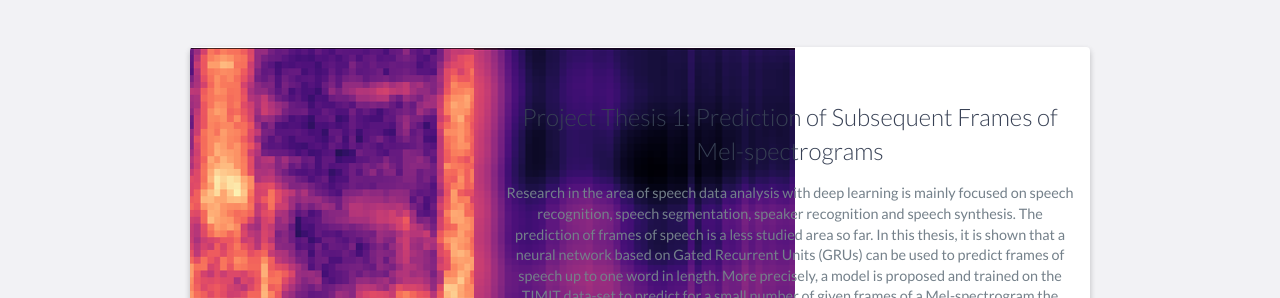
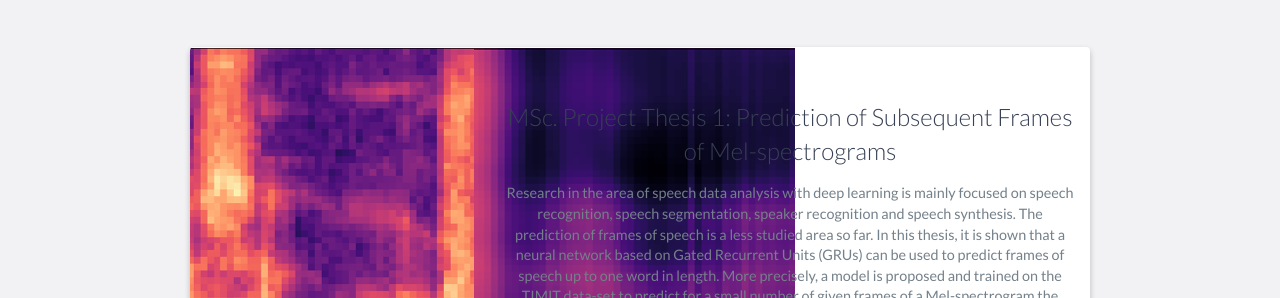
Before and after one commit to sagerpascal/sagerpascal.github.io, a Jekyll site: the page built from index.html, in a window 1280 px wide and 900 px high, scrolled down 3508 px. Shown: the part 158-456 px from the top of the window. Built offline with Jekyll 4.4.1, drawn with Linux system fonts in a browser that asks for light colours; some of the changed text lies outside the part shown.

Commit message:
Add Projects

```diff
--- a/index.html
+++ b/index.html
@@ -141,7 +141,7 @@ id: index
                     <img src="/assets/images/speech-prediction.PNG"/>
                 </div>
                 <div class="project-info">
-                    <h3>Project Thesis 1: Prediction of Subsequent Frames of Mel-spectrograms</h3>
+                    <h3>MSc. Project Thesis 1: Prediction of Subsequent Frames of Mel-spectrograms</h3>
                     <p>
                         Research in the area of speech data analysis with
                         deep learning is mainly focused on speech recognition, speech
```
Also changed, not shown: other parts of index.html (+1 -1 lines).
